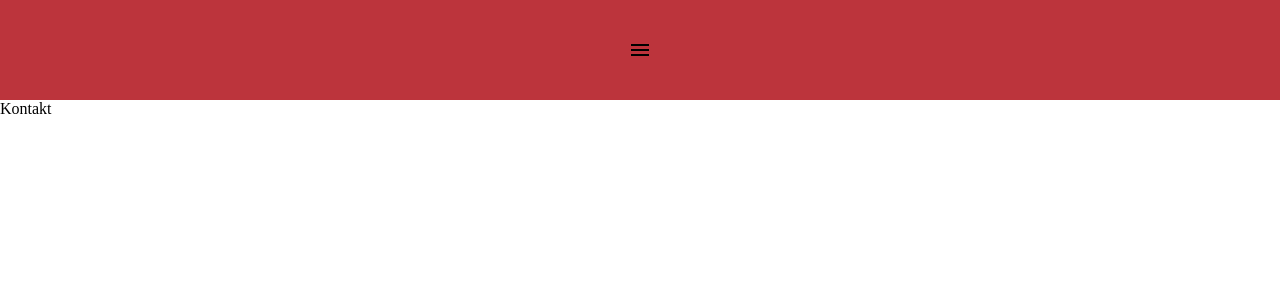
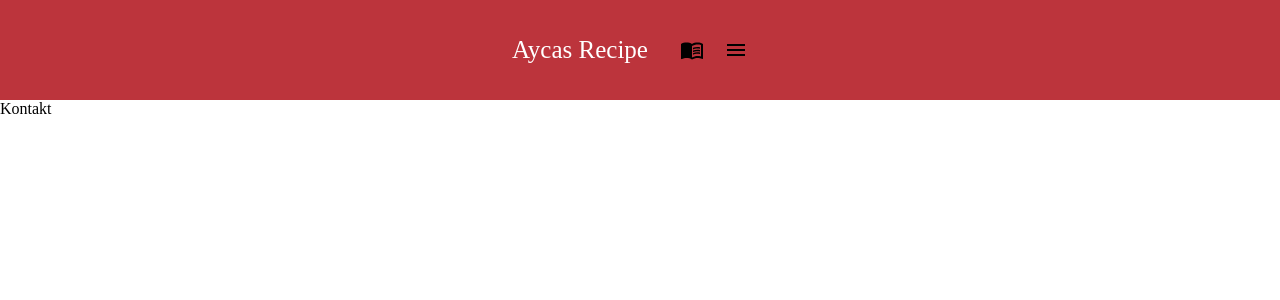
Before and after one commit to Ayca96/Recipeapp, a React (Vite) app: page /Kontakt in a window 1280 px wide. Shown: the top 300 px of the page. Built offline with nearby package versions, Linux system fonts and the light colour scheme.

Commit message:
"Removed import of Logo asset, commented out logo img tag, and replaced with text 'Aycas Recipe' and a MenuBookIcon"

```diff
--- a/src/components/navbar/NavBar.jsx
+++ b/src/components/navbar/NavBar.jsx
@@ -8,7 +8,8 @@ import ListItemButton from '@mui/material/ListItemButton';
 import ListItemIcon from '@mui/material/ListItemIcon';
 import ListItemText from '@mui/material/ListItemText';
 import { useNavigate } from 'react-router-dom';
-import Logo from "../../assets/Design ohne Titel.png"
+// import Logo from "../../assets/Design ohne Titel.png"
+import MenuBookIcon from '@mui/icons-material/MenuBook';
 import MenuIcon from '@mui/icons-material/Menu';
 
 
@@ -70,8 +71,10 @@ export default function NavBar() {
           padding: 0,
 
           }}>
-          {/* <img src={ Logo } width="100px"
-          /> */}
+          <Box sx={{marginRight:4, color:"white", fontSize:25}}> Aycas Recipe
+
+          </Box>
+          {<MenuBookIcon/>}
            <Button sx={{borderRadius:"50px","&:hover":{backgroundColor:"red"}}} onClick={toggleDrawer(anchor, true)}><MenuIcon sx={{color:"black", }} /></Button>
          </Box>
 
```
